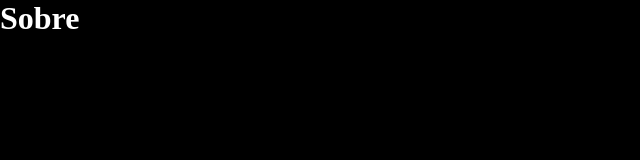
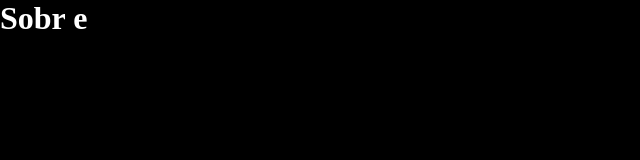
Before and after one commit to Kadnys07/estudoGitHub, a plain HTML site: page sobre.html in a window 1280 px wide. Shown: the full height of the page, 0-640 px from the left. Drawn offline with Linux system fonts and the light colour scheme.

Commit message:
Teste sobre

```diff
--- a/sobre.html
+++ b/sobre.html
@@ -7,7 +7,7 @@
     <title>Pagina Inicial </title>
 </head>
 <body>
-    <h1>Sobre</h1>
+    <h1>Sobr e</h1>
     <script src="assets/js/App.js"></script>
 
 </body>
```
